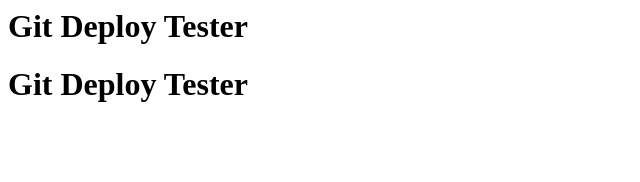
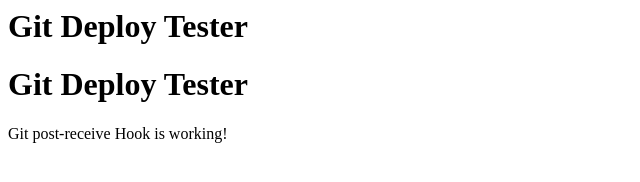
Before and after one commit to reignwestry/git-deploy-to-server-example, a plain HTML site: page index.html in a window 1280 px wide. Shown: the whole page, without its empty margins (0-640 px from the left). Drawn offline with Linux system fonts and the light colour scheme.

Commit message:
Post-receive commit is working added

```diff
--- a/index.html
+++ b/index.html
@@ -1,2 +1,4 @@
 <h1> Git Deploy Tester
 <h1> Git Deploy Tester</h1>
+
+<p> Git post-receive Hook is working!</p>
```
Also changed, not shown: 4 other files.
